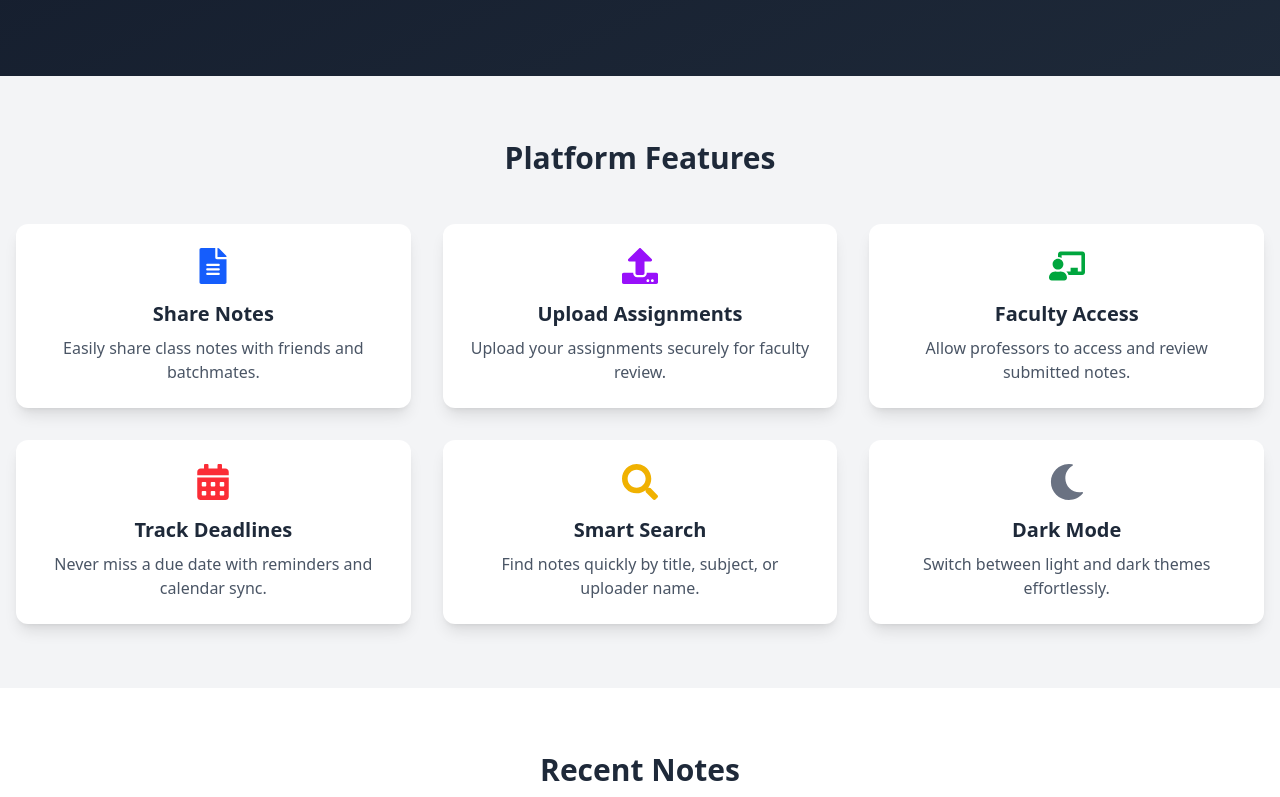
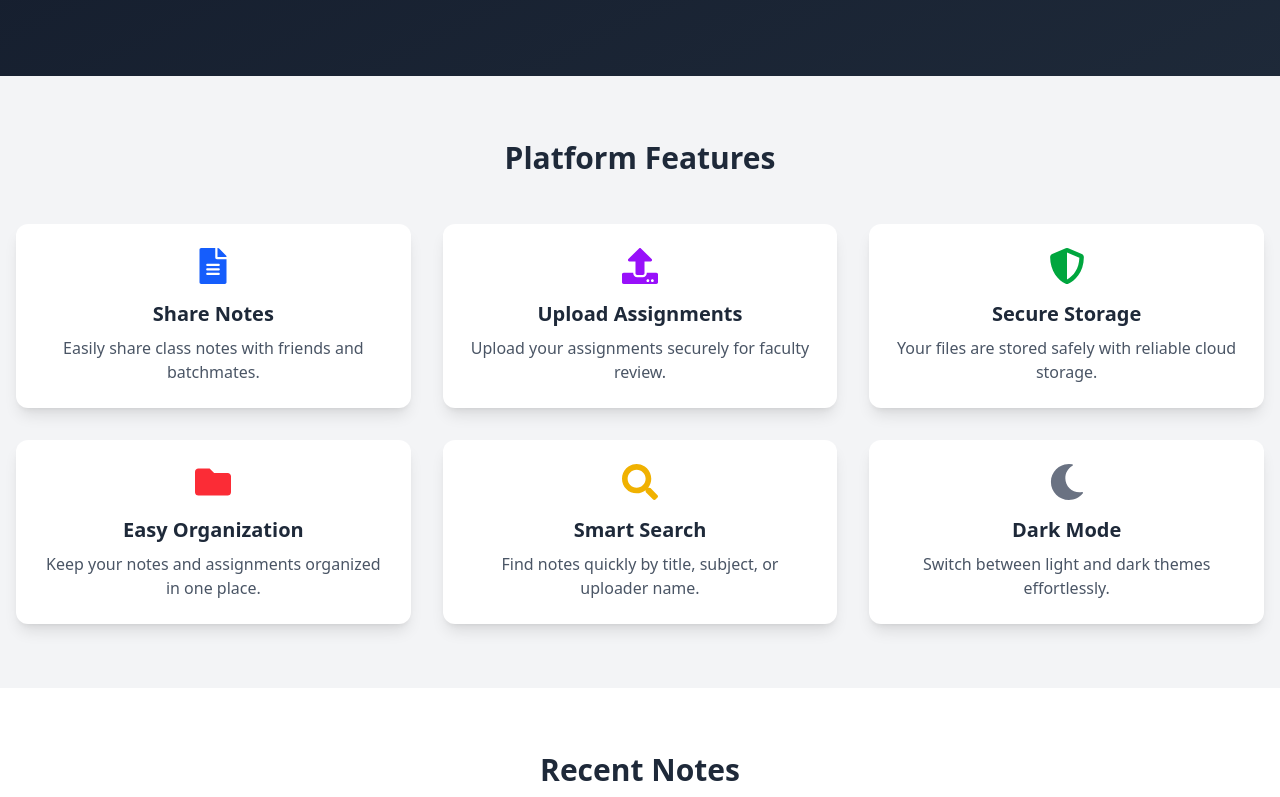
Before and after one commit to jaysurse/edu-desk, a React (Vite) app: page / in a window 1280 px wide. Shown: the part 552-1349 px from the top of the page. Built offline with nearby package versions, Linux system fonts and the light colour scheme.

Commit message:
Update Feature.jsx

```diff
--- a/src/components/Feature.jsx
+++ b/src/components/Feature.jsx
@@ -1,8 +1,8 @@
 import {
   FaFileAlt,
   FaUpload,
-  FaChalkboardTeacher,
-  FaCalendarAlt,
+  FaShieldAlt,
+  FaFolder,
   FaSearch,
   FaMoon,
 } from "react-icons/fa";
@@ -19,14 +19,14 @@ const features = [
     description: "Upload your assignments securely for faculty review.",
   },
   {
-    title: "Faculty Access",
-    icon: <FaChalkboardTeacher className="text-green-600 text-4xl" />,
-    description: "Allow professors to access and review submitted notes.",
+    title: "Secure Storage",
+    icon: <FaShieldAlt className="text-green-600 text-4xl" />,
+    description: "Your files are stored safely with reliable cloud storage.",
   },
   {
-    title: "Track Deadlines",
-    icon: <FaCalendarAlt className="text-red-500 text-4xl" />,
-    description: "Never miss a due date with reminders and calendar sync.",
+    title: "Easy Organization",
+    icon: <FaFolder className="text-red-500 text-4xl" />,
+    description: "Keep your notes and assignments organized in one place.",
   },
   {
     title: "Smart Search",
```
